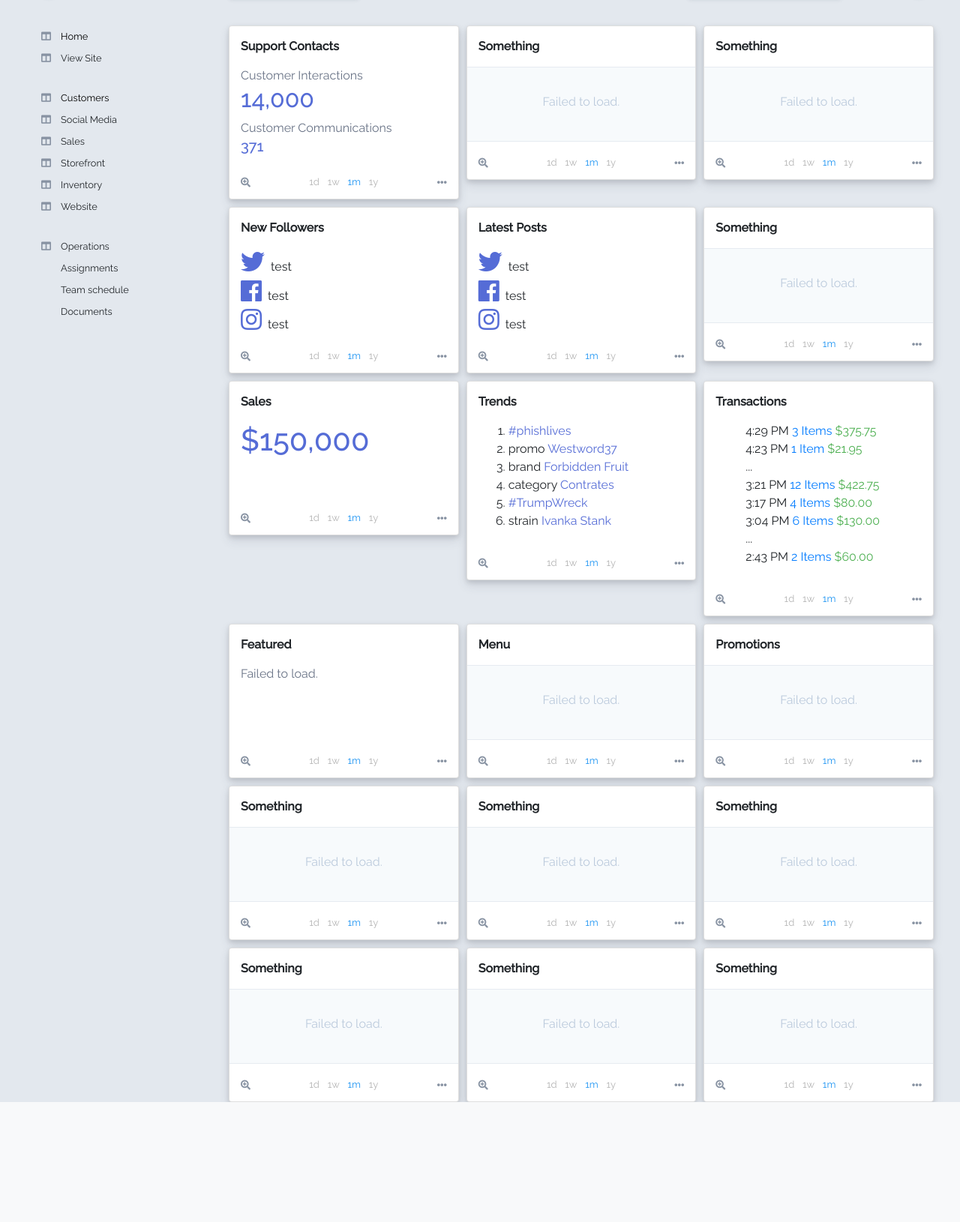
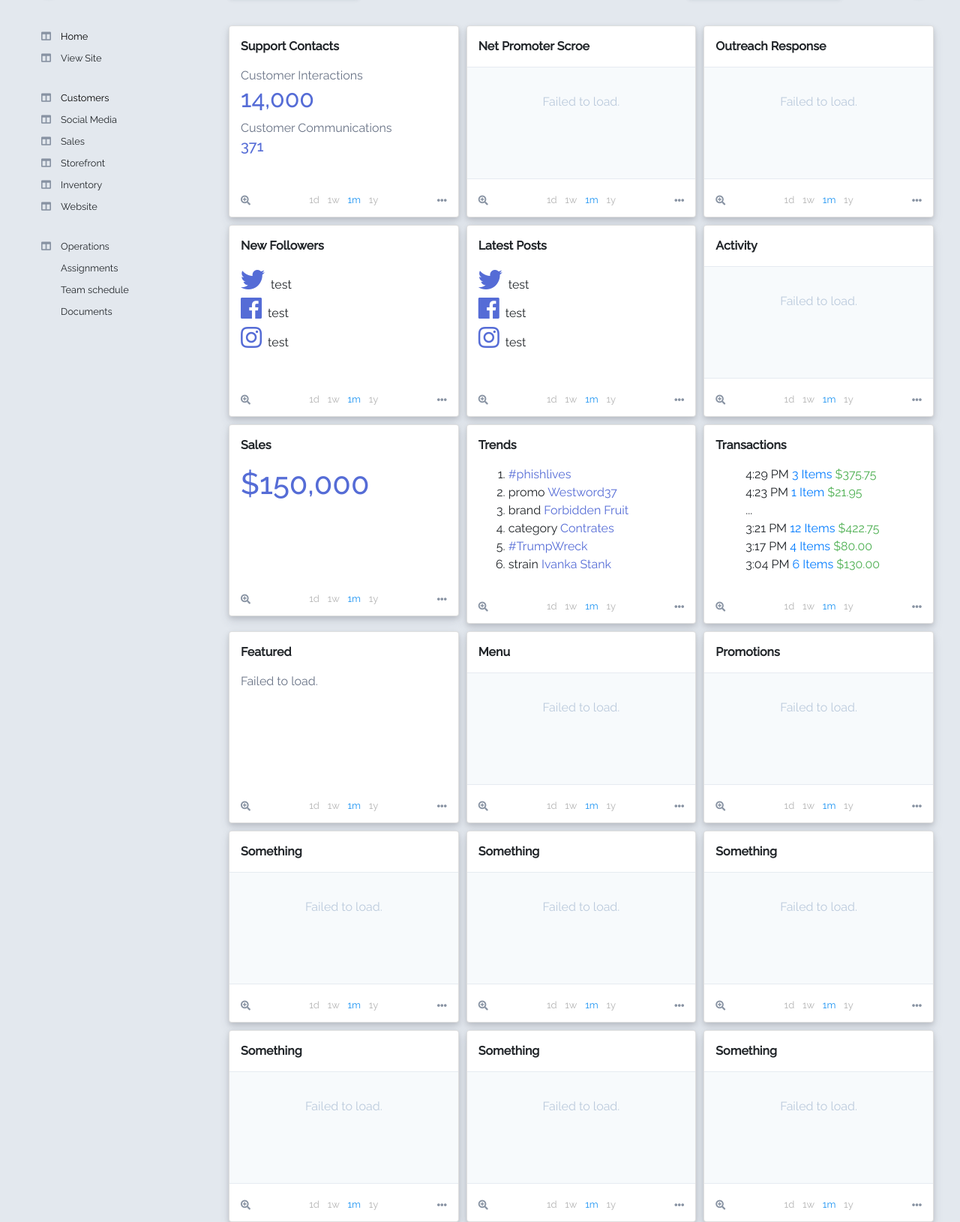
Before and after one commit to rowsheet/highbrid_dashboard, a Flask app: page / in a window 1280 px wide. Shown: the part 54-1684 px from the top of the page at 75% size. Before the commit the page ends 1524 px from the top, so only its background shows below. Run offline with Flask 2, Linux system fonts and the light colour scheme; some libraries are stand-ins or nearby versions.

Commit message:
Before koltyn elsa dreamweaver changes.

```diff
--- a/app/templates/pages/home.html
+++ b/app/templates/pages/home.html
@@ -29,7 +29,7 @@
     <div class="col-4">
         <div class="card panel_card">
             <div class="tile_row">
-                <strong>Something</strong>
+                <strong>Net Promoter Scroe</strong>
             </div>
             <div class="tile_row tile_row_content tile_alert">
                 <p>Failed to load.</p>
@@ -49,7 +49,7 @@
     <div class="col-4">
         <div class="card panel_card">
             <div class="tile_row">
-                <strong>Something</strong>
+                <strong>Outreach Response</strong>
             </div>
             <div class="tile_row tile_row_content tile_alert">
                 <p>Failed to load.</p>
@@ -149,7 +149,7 @@
     <div class="col-4">
         <div class="card panel_card">
             <div class="tile_row">
-                <strong>Something</strong>
+                <strong>Activity</strong>
             </div>
             <div class="tile_row tile_row_content tile_alert">
                 <p>Failed to load.</p>
@@ -228,8 +228,6 @@
                     <li>3:21 PM <a href="#">12 Items</a><span class="info_green"> $422.75</span></li>
                     <li>3:17 PM <a href="#">4 Items</a><span class="info_green"> $80.00</span></li>
                     <li>3:04 PM <a href="#">6 Items</a><span class="info_green"> $130.00</span></li>
-                    <li>...</li>
-                    <li>2:43 PM <a href="#">2 Items</a><span class="info_green"> $60.00</span></li>
                 </ol>
             </div>
             <div class="tile_row">
--- a/app/templates/public/style.css
+++ b/app/templates/public/style.css
@@ -158,7 +158,7 @@ Tile Rows
     margin-bottom: -17px;
 }
 .tile_row_content {
-    min-height: 100px;
+    min-height: 150px;
     padding-top: 0px;
     padding-bottom: 0px;
 }
```
Also changed, not shown: 1 other file.
